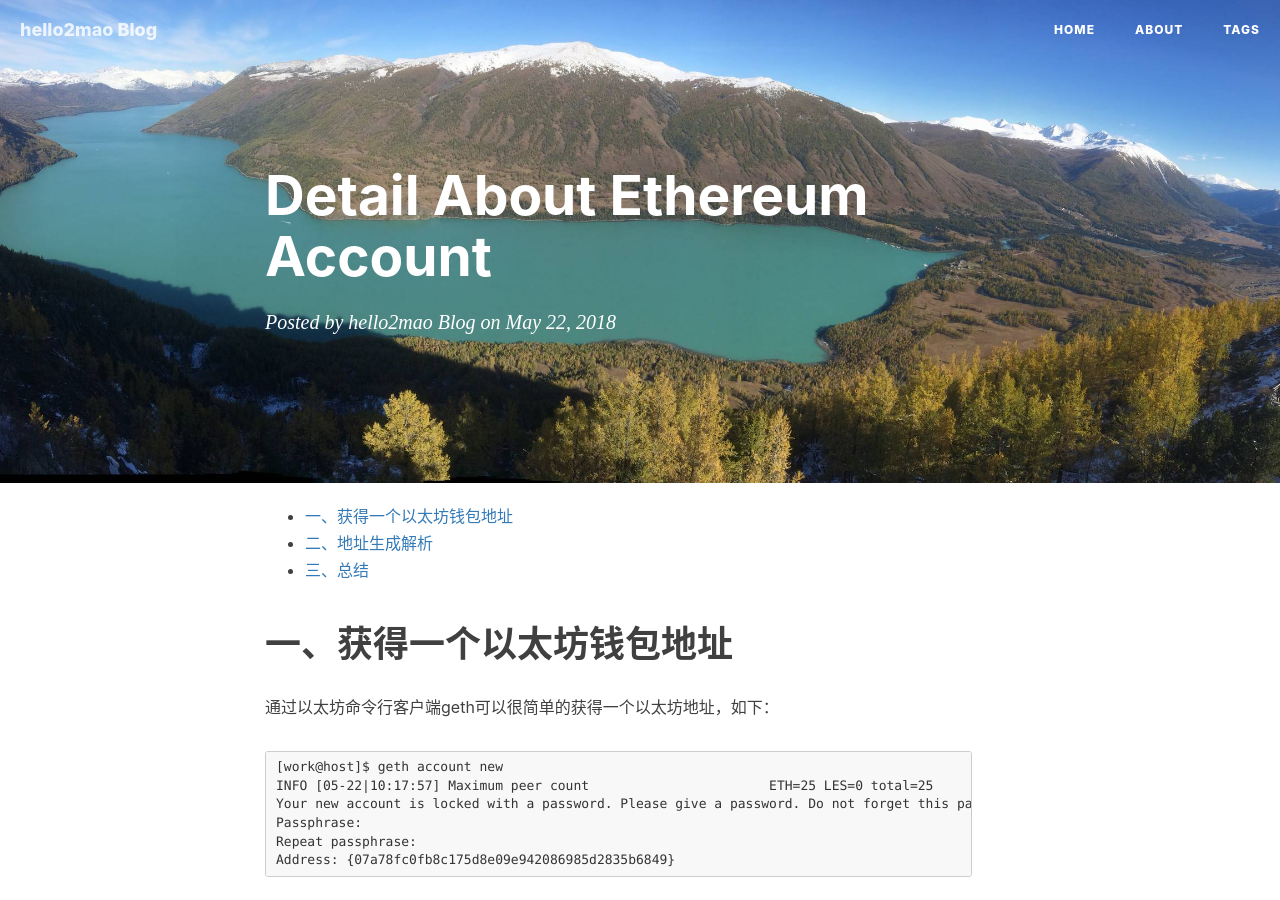
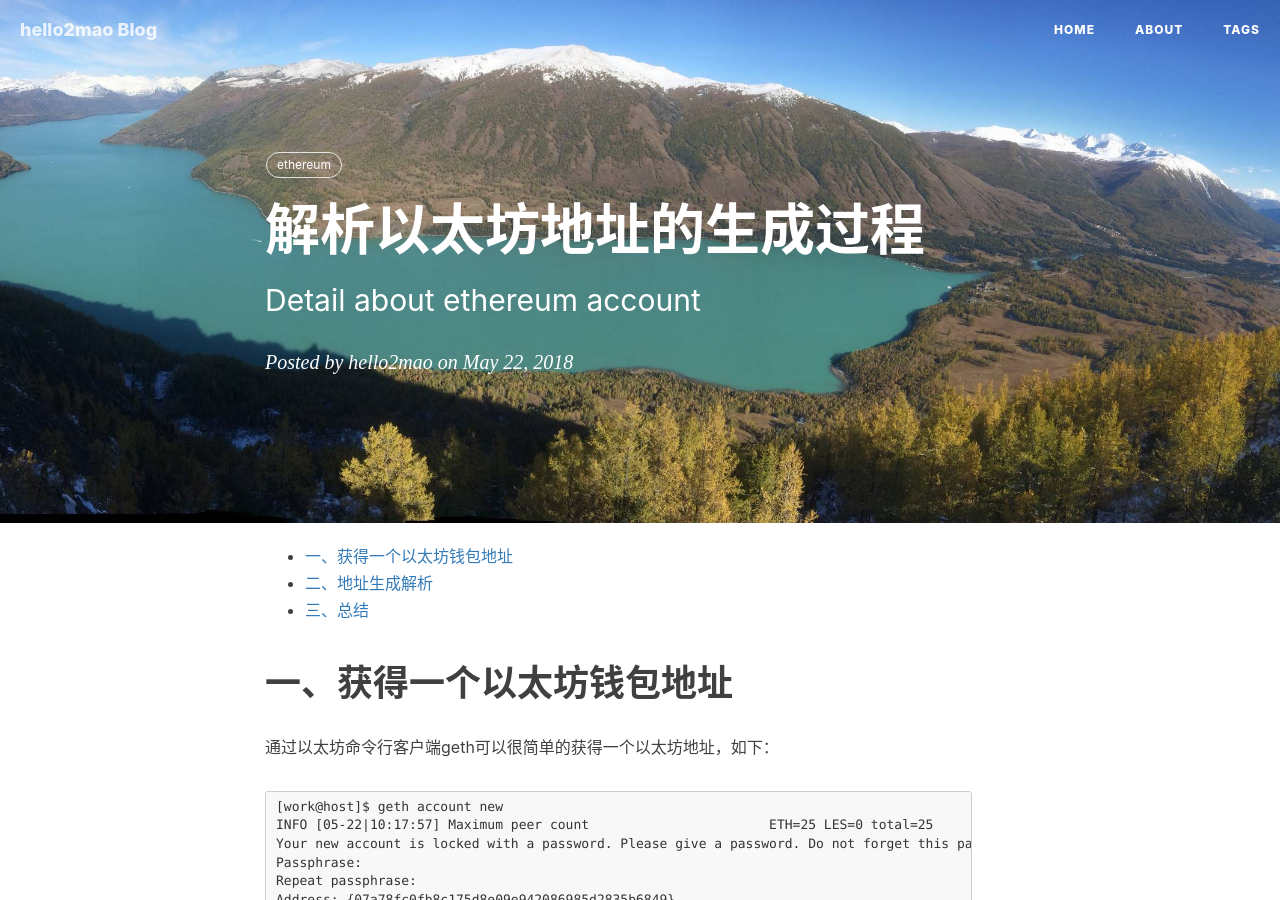
Before and after one commit to hello2mao/hello2mao.github.io, a Jekyll site: the page built from _posts/2018-05-22-detail-about-ethereum-account.md, in a window 1280 px wide and 900 px high. Built offline with Jekyll 4.4.1, drawn with Linux system fonts in a browser that asks for light colours; nearby versions of some CDN libraries; our own code applies the rules of GitHub Pages for plain Markdown files; comment, search, counter and statistics services are not loaded.

Commit message:
Lazy push: 2019年 2月 7日 星期四 12时52分26秒 CST

```diff
--- a/_posts/2018-05-22-detail-about-ethereum-account.md
+++ b/_posts/2018-05-22-detail-about-ethereum-account.md
@@ -1,3 +1,12 @@
+---
+layout:     post
+title:      "解析以太坊地址的生成过程"
+subtitle:   "Detail about ethereum account"
+date:       2018-05-22 11:38:12
+author:     "hello2mao"
+tags:
+    - ethereum
+---
 
 - [一、获得一个以太坊钱包地址](#%E4%B8%80%E8%8E%B7%E5%BE%97%E4%B8%80%E4%B8%AA%E4%BB%A5%E5%A4%AA%E5%9D%8A%E9%92%B1%E5%8C%85%E5%9C%B0%E5%9D%80)
 - [二、地址生成解析](#%E4%BA%8C%E5%9C%B0%E5%9D%80%E7%94%9F%E6%88%90%E8%A7%A3%E6%9E%90)
```
